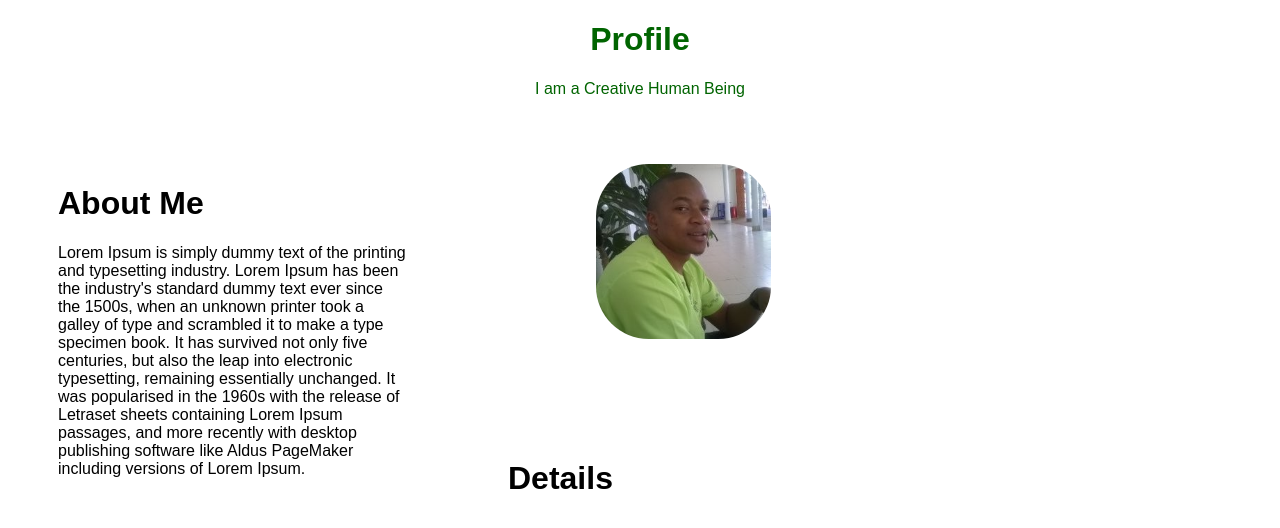
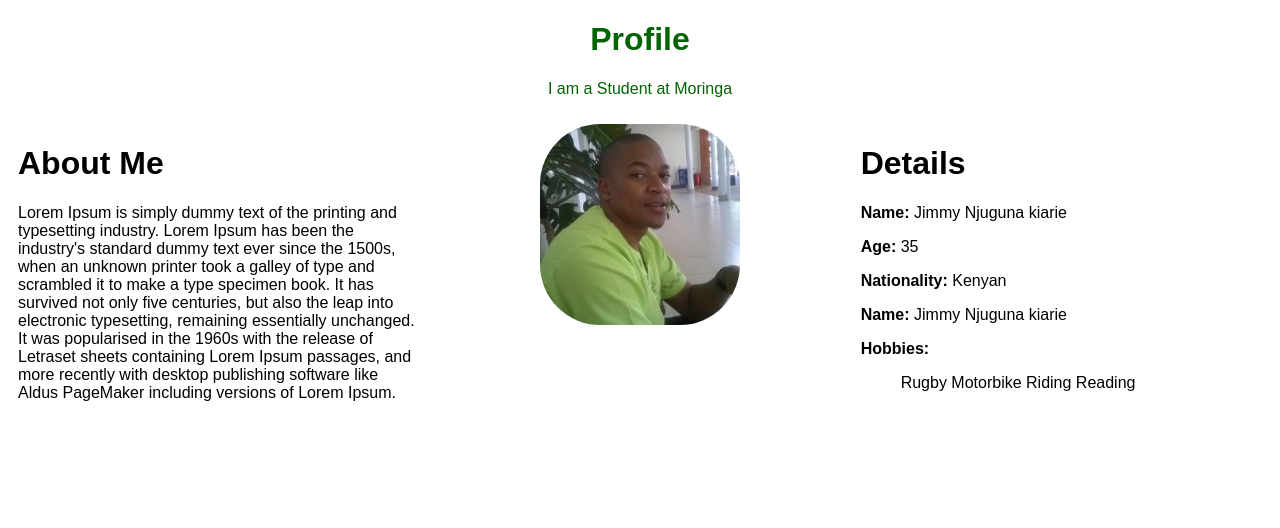
Before and after one commit to jnkiarie/moringa-school-projects, a plain HTML site: page IP Week One/ip-week-one.html in a window 1280 px wide. Drawn offline with Linux system fonts and the light colour scheme.

Commit message:
ammended some changes on .column class

```diff
--- a/IP Week One/ip-week-one.html
+++ b/IP Week One/ip-week-one.html
@@ -6,7 +6,8 @@
     </head>
     <body>
         <h1 class="head">Profile</h1>
-        <p class="head">I am a Creative Human Being</p>
+        <p class="head">I am a Student at Moringa</p>
+        <div class="row">
         <div class="column">
             <h1>About Me</h1>
             <p>Lorem Ipsum is simply dummy text of the printing and typesetting industry. Lorem Ipsum has been the industry's standard dummy text ever since the 1500s, when an unknown printer took a galley of type and scrambled it to make a type specimen book. It has survived not only five centuries, but also the leap into electronic typesetting, remaining essentially unchanged. It was popularised in the 1960s with the release of Letraset sheets containing Lorem Ipsum passages, and more recently with desktop publishing software like Aldus PageMaker including versions of Lorem Ipsum.</p>
@@ -17,8 +18,21 @@
         </div>
         <div class="column">
             <h1>Details</h1>
+            <p><strong>Name:</strong> Jimmy Njuguna kiarie</p>
+            <p><strong>Age:</strong> 35</p>
+            <p><strong>Nationality:</strong> Kenyan</p>
+            <p><strong>Name:</strong> Jimmy Njuguna kiarie</p>
+            <p><strong>Hobbies: </strong></p>
+                <ul>
+                    Rugby
+                    Motorbike Riding
+                    Reading
+
+                </ul>
 
 
         </div>
+        </div>
+
     </body>
 </html>
--- a/IP Week One/ipstyles/ipstyles.css
+++ b/IP Week One/ipstyles/ipstyles.css
@@ -3,8 +3,8 @@
 }
 .column{
     float: left;
-    width: 350px;
-    margin: 50px;
+    width: 33.3%;
+    margin: 10px;
 }
 .img{
         display: block;
@@ -18,3 +18,11 @@
 body{
     font-family: sans-serif;
 }
+.row{
+    display: flex;
+}
+@media screen and (max-width: 700px) {
+    .column {
+      width: 100%;
+    }
+  }
```
Also changed, not shown: index.html (+0 -1 lines).
